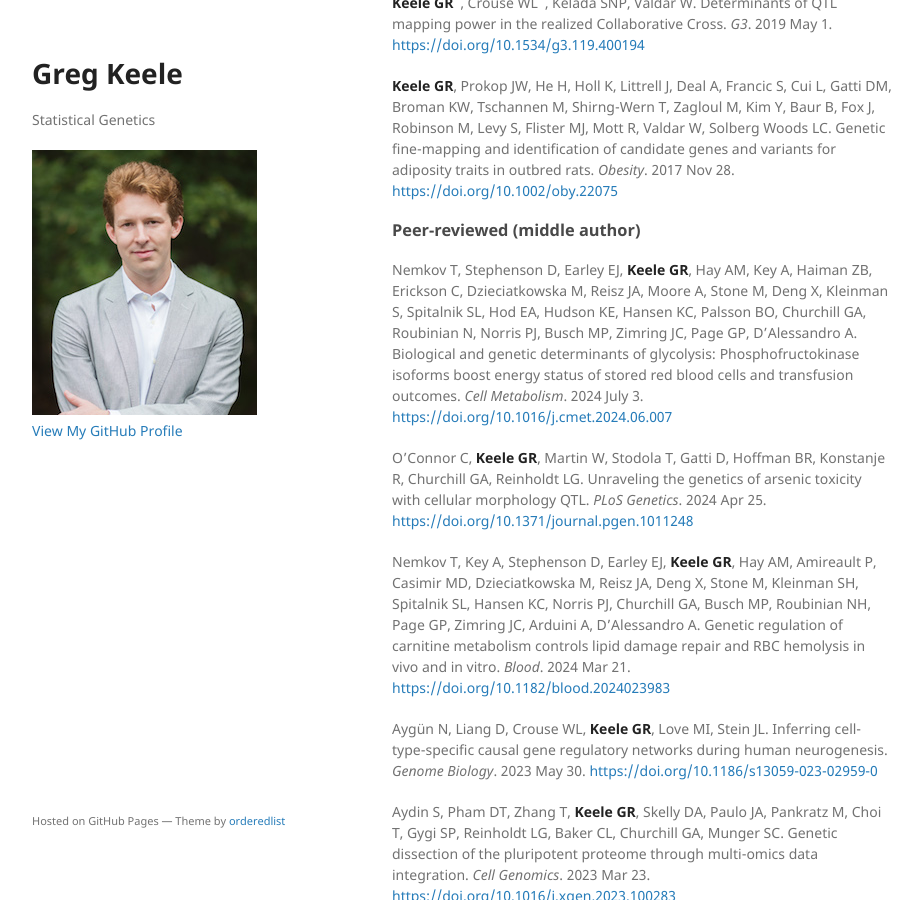
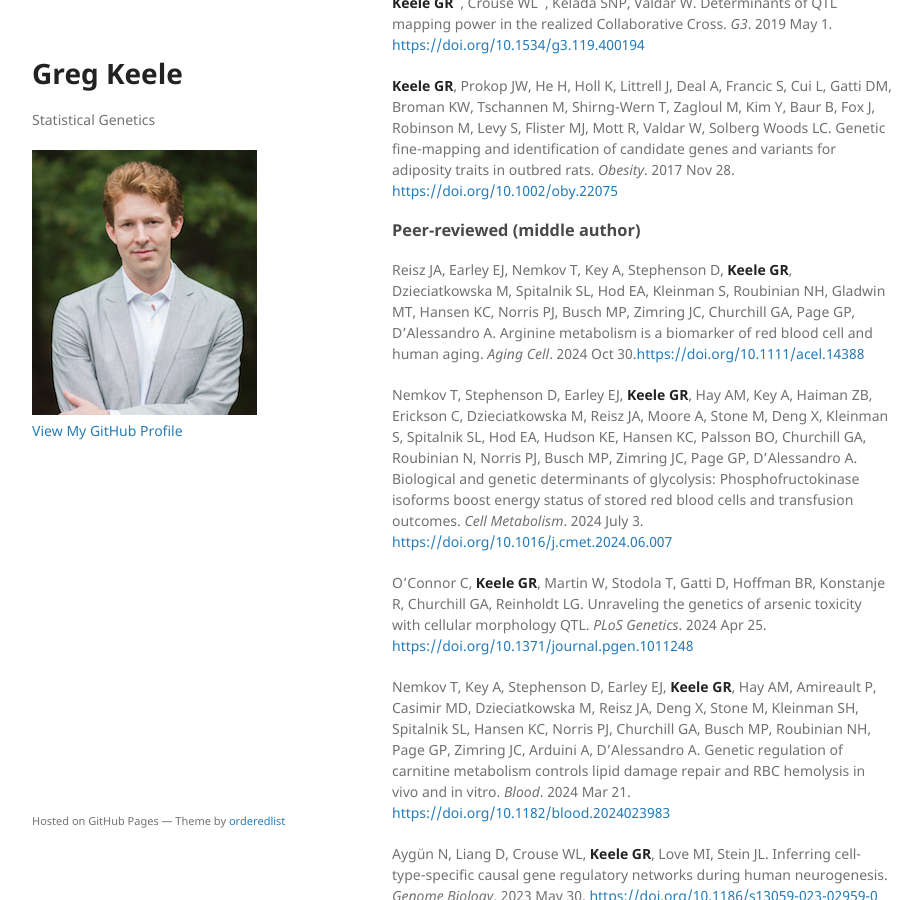
Before and after one commit to gkeele/gkeele.github.io, a Jekyll site: the page built from publications.md, in a window 1280 px wide and 900 px high, scrolled down 1478 px. Shown: the whole window, without its empty margins (178-1100 px from the left). Built offline with Jekyll 4.4.1, drawn with Linux system fonts in a browser that asks for light colours; our own code applies the rules of GitHub Pages for plain Markdown files.

Commit message:
Added arginine metabolism paper

```diff
--- a/publications.md
+++ b/publications.md
@@ -36,6 +36,8 @@ Lerner AM<sup>\*</sup>, Hepperla AJ<sup>\*</sup>, **Keele GR**<sup>\*</sup>, Mer
 **Keele GR**, Prokop JW, He H, Holl K, Littrell J, Deal A, Francic S, Cui L, Gatti DM, Broman KW, Tschannen M, Shirng-Wern T, Zagloul M, Kim Y, Baur B, Fox J, Robinson M, Levy S, Flister MJ, Mott R, Valdar W, Solberg Woods LC. Genetic fine-mapping and identification of candidate genes and variants for adiposity traits in outbred rats. *Obesity*. 2017 Nov 28. [https://doi.org/10.1002/oby.22075](https://doi.org/10.1002/oby.22075)
 
 ### Peer-reviewed (middle author)
+
+Reisz JA, Earley EJ, Nemkov T, Key A, Stephenson D, **Keele GR**, Dzieciatkowska M, Spitalnik SL, Hod EA, Kleinman S, Roubinian NH, Gladwin MT, Hansen KC, Norris PJ, Busch MP, Zimring JC, Churchill GA, Page GP, D'Alessandro A. Arginine metabolism is a biomarker of red blood cell and human aging. *Aging Cell*. 2024 Oct 30.[https://doi.org/10.1111/acel.14388](https://doi.org/10.1111/acel.14388)
 
 Nemkov T, Stephenson D, Earley EJ, **Keele GR**, Hay AM, Key A, Haiman ZB, Erickson C, Dzieciatkowska M, Reisz JA, Moore A, Stone M, Deng X, Kleinman S, Spitalnik SL, Hod EA, Hudson KE, Hansen KC, Palsson BO, Churchill GA, Roubinian N, Norris PJ, Busch MP, Zimring JC, Page GP, D'Alessandro A. Biological and genetic determinants of glycolysis: Phosphofructokinase isoforms boost energy status of stored red blood cells and transfusion outcomes. *Cell Metabolism*. 2024 July 3. [https://doi.org/10.1016/j.cmet.2024.06.007](https://doi.org/10.1016/j.cmet.2024.06.007)
 
```
